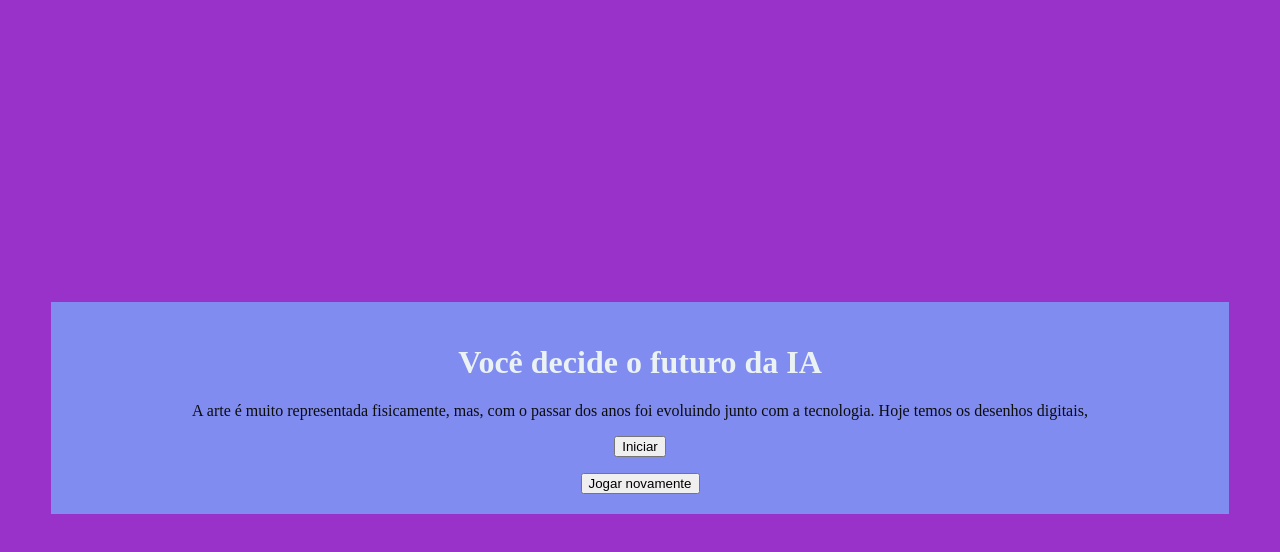
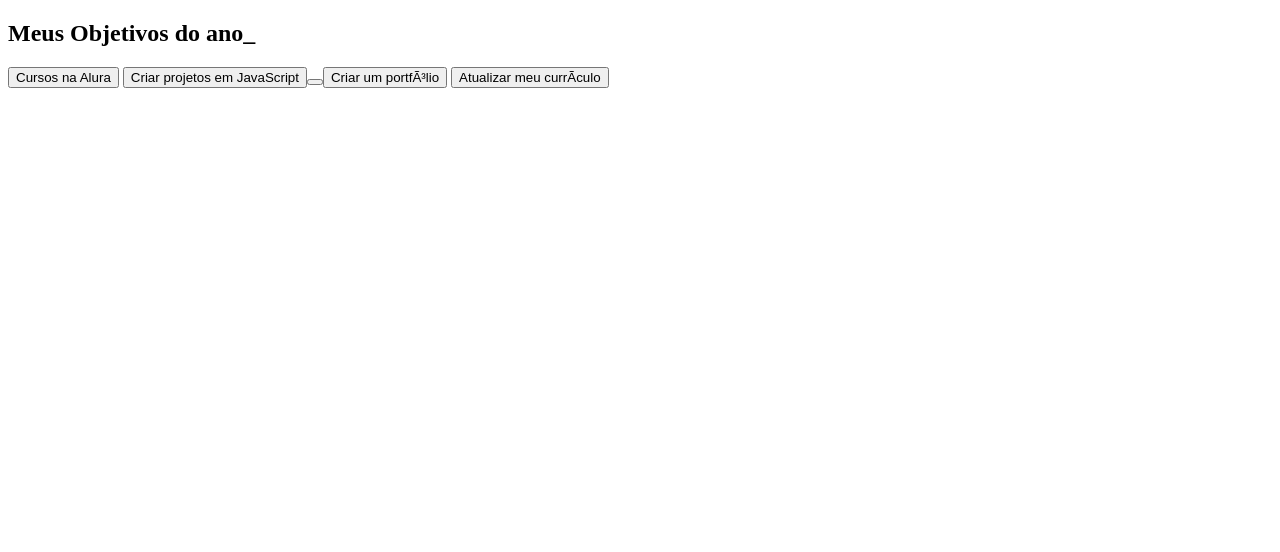
Before and after one commit to Mayasvarcz/trabalho-do-2-trimestre, a plain HTML site: page index.html in a window 1280 px wide. Drawn offline with Linux system fonts and the light colour scheme.

Commit message:
Add files via upload

```diff
--- a/index.html
+++ b/index.html
@@ -1,28 +1,24 @@
+<!DOCTYPE html>
+<html lang=”pt-br”>
+<head>
+<meta charset=”UTF-8”>
 
-<!DOCTYPE html>
-<html lang="pt-br">
-<head>
-<meta charset="UTF-8">
-<meta name="viewport" content="width=device-width, initial-scale=1.0">
-<link rel="stylesheet" href="style.css">
+<meta name=”viewport” content=”width=device-width, initial-
+scale=1.0”>
+
+<title>Meus objetivos do ano</title>
+</head>
 <body>
-<div class="caixa-principal">
-<h1>Você decide o futuro da IA</h1>
-<div class="tela-inicial">
-<p>
-A arte é muito representada fisicamente, mas, com o passar dos anos foi evoluindo junto com a tecnologia. Hoje temos os desenhos digitais,
-</p>
-<button class="iniciar-btn">Iniciar</button>
-</div>
-<div class="caixa-perguntas"></div>
-<div class="caixa-alternativas"></div>
-<div class="caixa-resultado">
-<p class="texto-resultado"></p>
-<button class="novamente-btn">Jogar novamente</button>
-</div>
-</div>
-<script type="module" src="js/aleatorio.js"></script>
-<script type="module" src="js/perguntas.js"></script>
-<script type="module" src="js/script.js"></script>
 </body>
 </html>
+
+<body>
+<section class=”conteudo-principal”></section>
+<h2 class=”titulo-principal”>Meus Objetivos do ano<span>_</span></h2>
+<div class=”botoes”>
+<button class=”botao”>Cursos na Alura</button>
+<button class=”botao”>Criar projetos em JavaScript<button>
+<button class=”botao”>Criar um portfólio</button>
+<button class=”botao”>Atualizar meu currículo</button>
+</div>
+</body>
--- a/style.css
+++ b/style.css
@@ -1,36 +1,45 @@
+.conteudo-principal {
+    display: flex;
+    flex-direction: column;
+    justify-content: center;
+    align-items:center;
+    max-width: 1200px;
+    width: 100%;
+    margin: 0 auto;
+}
 
-:root {
---cor-fundo: #9932c9;
---cor-principal: #808cf0 ;
---cor-secundaria: #d3ade9;
---cor-destaque: #eaf2f3;
---cor-texto: #0b0c0c;
+.titulo-principal {
+    text-align: left;
+    width: 100%;
+    font-size: 32px;
 }
-body {
-background-color: var(--cor-fundo);
-color: var(--cor-texto);
+
+.titulo-principal span {
+    color: var(--verde)
 }
-body {
-background-color: var(--cor-fundo);
-color: var(--cor-texto);
-display: flex;
-justify-content: center;
-align-items: center;
+
+.botao {
+    font-family: Crakra Petch, sans-serif;
+    background-color: var(--botao-inativo);
+    color: var(--branco);
+    display: flex;
+    justify-content: center;
+    padding: 1em;
+    font-size: 18px;
+    align-items: center;
+    width: 100%;
+    border-bottom: 4px solid var(--botao-ativo);
+    border-left: 2px solid var(--botao-ativo);
+    border-right: 2px solid var(--botao-ativo);
+    border-top: none;
 }
-body {
-background-color: var(--cor-fundo);
-color: var(--cor-texto);
-display: flex;
-justify-content: center;
-align-items: center;
-min-height: 100vh;
+
+.botoes{
+    display: block;
 }
-.caixa-principal{
-background-color: var(--cor-principal);
-width: 90%;
-text-align: center;
-padding: 20px;
+    @media screen and (min-widht: 768px) {
+
+    .botoes{
+        display: flex;
+    }
 }
-h1{
-color: var(--cor-destaque);
-}
```
